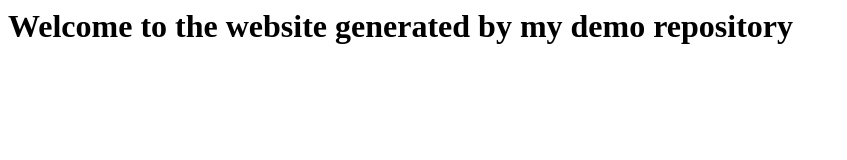
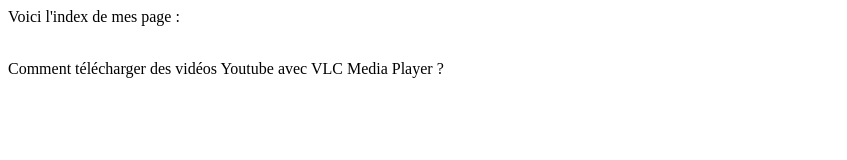
Before and after one commit to 9MKR/9MKR, a website: page index.html in a window 1280 px wide. Shown: the whole page, without its empty margins (0-847 px from the left). Drawn offline with Linux system fonts and the light colour scheme.

Commit message:
Update index.html

```diff
--- a/index.html
+++ b/index.html
@@ -1 +1,3 @@
-<h1>Welcome to the website generated by my demo repository</h1>
+<p>Voici l'index de mes page :</p>
+<br>
+<a>Comment télécharger des vidéos Youtube avec VLC Media Player ?</a>
```
